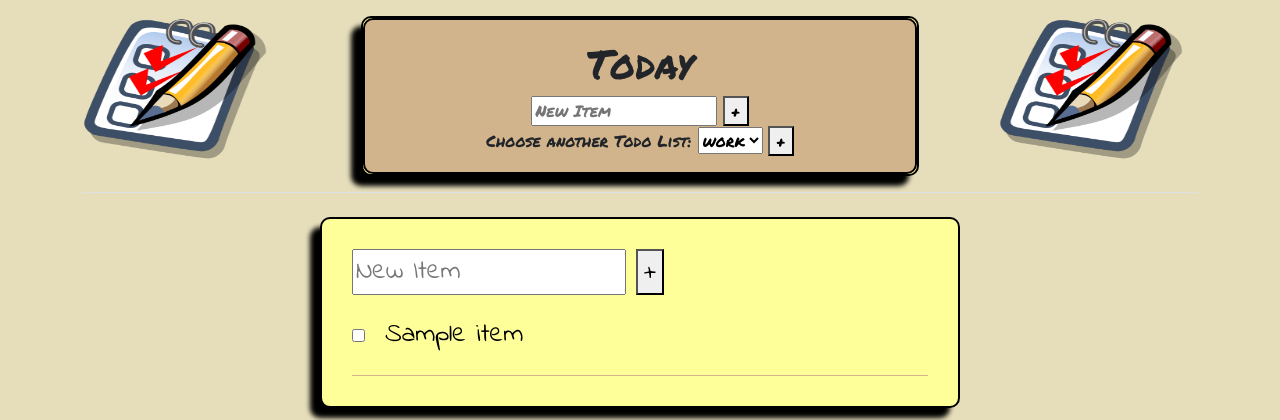
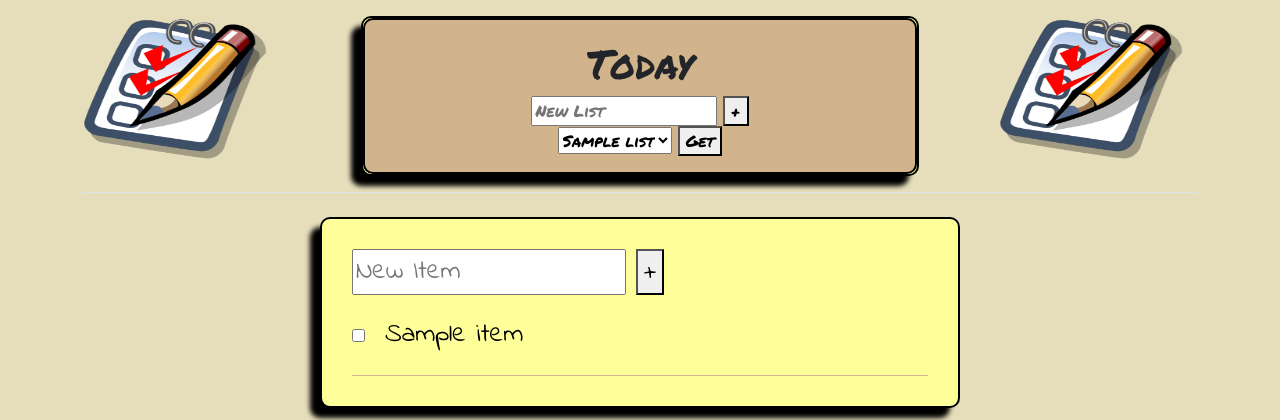
Before and after one commit to galvelistious37/todo-list-v2, a Node server app: page / in a window 1280 px wide. Shown: the top 420 px of the page. Run offline with Node 20, Linux system fonts and the light colour scheme; tables that the repository leaves empty hold one stand-in row (values such as "Sample post"); some libraries are stand-ins or nearby versions.

Commit message:
Populate dropdown list from database values on all pages. Again, it's ugly and needs refactor/clean up but it's working

```diff
--- a/app.js
+++ b/app.js
@@ -10,10 +10,29 @@ const app = express();
 
 app.set('view engine', 'ejs');
 
+
+
+let lists = []
+const getAllLists =  function (req, res, next){
+  List.find({},{_id: 0, name: 1}).then(result => {
+    result.forEach((list) => {
+      if(!lists.includes(list.name)){
+        console.log(`Adding ${list.name} to lists`)
+        lists.push(list.name)
+      }
+    })
+    console.log("Called 1")
+    console.log("lists: " + lists)
+  }).catch(err => {
+    console.log(err)
+  })
+  next()
+}
+
 app.use(bodyParser.urlencoded({extended: true}));
 app.use(express.static("public"));
+app.use(getAllLists)
 
-let lists = ["work", "Play"]
 
 // Create a connection to mongo db
 mongoose.connect("mongodb://127.0.0.1:27017/todolistDB", {useNewUrlParser: true})
@@ -50,9 +69,6 @@ const List = mongoose.model("List", listSchema)
 
 // Load root - default documents
 app.get("/", function(req, res) {
-
-  // let lists = getAllLists()
-
   const day = date.getDate();
   // Get all documents
   Item.find()
@@ -73,6 +89,7 @@ app.get("/", function(req, res) {
       }
     })
     .catch(err => {console.log(err)})
+
 });
 
 // Get custom documents based on url parameter
@@ -80,7 +97,6 @@ app.get("/:customListName", (req, res) => {
   const day = date.getDate();
   const customListName = _.capitalize(req.params.customListName)
 
-  console.log("wut2?")
   // Check DB and see if there is a collection for customListName
   List.findOne({name: customListName})
     .then((result) => {
@@ -106,19 +122,14 @@ app.get("/:customListName", (req, res) => {
 // Get custom documents based on url parameter
 app.post("/list", (req, res) => {
   const day = date.getDate();
-  let testVal = req.query.ddList
-  console.log(testVal)
   const customListName = _.capitalize(req.body.ddList)
-  console.log(req.body.ddList)
-  console.log("customListName: ")
-  console.log(customListName)
 
   // Check DB and see if there is a collection for customListName
   List.findOne({name: customListName})
     .then((result) => {
       if(result){
         // If there is a collection, render list.ejs with collectionList documents
-        res.render("list", {listTitle: result.name, allLists: lists, newListItems: result.items})
+        res.redirect("/"+customListName)
       } else {
         // No collection, create one and add a default task. Refresh the page
         const list = new List({
@@ -126,7 +137,6 @@ app.post("/list", (req, res) => {
           items: defaultItems
         })
         list.save()
-        console.log("Wut?")
         res.redirect("/"+customListName)
       }
     })
@@ -189,11 +199,3 @@ app.post("/delete", function(req, res){
 app.listen(3000, function() {
   console.log("Server started on port 3000");
 });
-
-async function getAllLists(){
-  return await List.find({},{_id: 0, name: 1})
-  // let someList = await List.find({},{_id: 0, name: 1})
-  // someList.forEach((list) => {
-  //   console.log(list.name)
-  // })
-}
--- a/views/list.ejs
+++ b/views/list.ejs
@@ -12,19 +12,18 @@
     <div class="flex-container">
       <div class="flex-card pb-3">
         <h1> <%= listTitle %> </h1>
-        <form action="/" method="post">
-          <input type="text" name="newItem" placeholder="New Item" autocomplete="off" required>
-          <button type="submit" name="list" value="<%= listTitle %>">+</button>
+        <form action="/newList" method="post">
+          <input type="text" name="newList" placeholder="New List" autocomplete="off" required>
+          <button type="submit" name="newList" value="<%= listTitle %>">+</button>
         </form>
 
         <form action="/list" method="post">
-          <label for="ddList">Choose another Todo List:</label>
           <select id="ddListId" name="ddList">
             <% allLists.forEach((list) => {%>
               <option value="<%= list %>"><%= list %></option>
             <% }) %>
           </select>
-          <button type="submit">+</button>
+          <button type="submit">Get</button>
         </form>
 
       </div>
```
